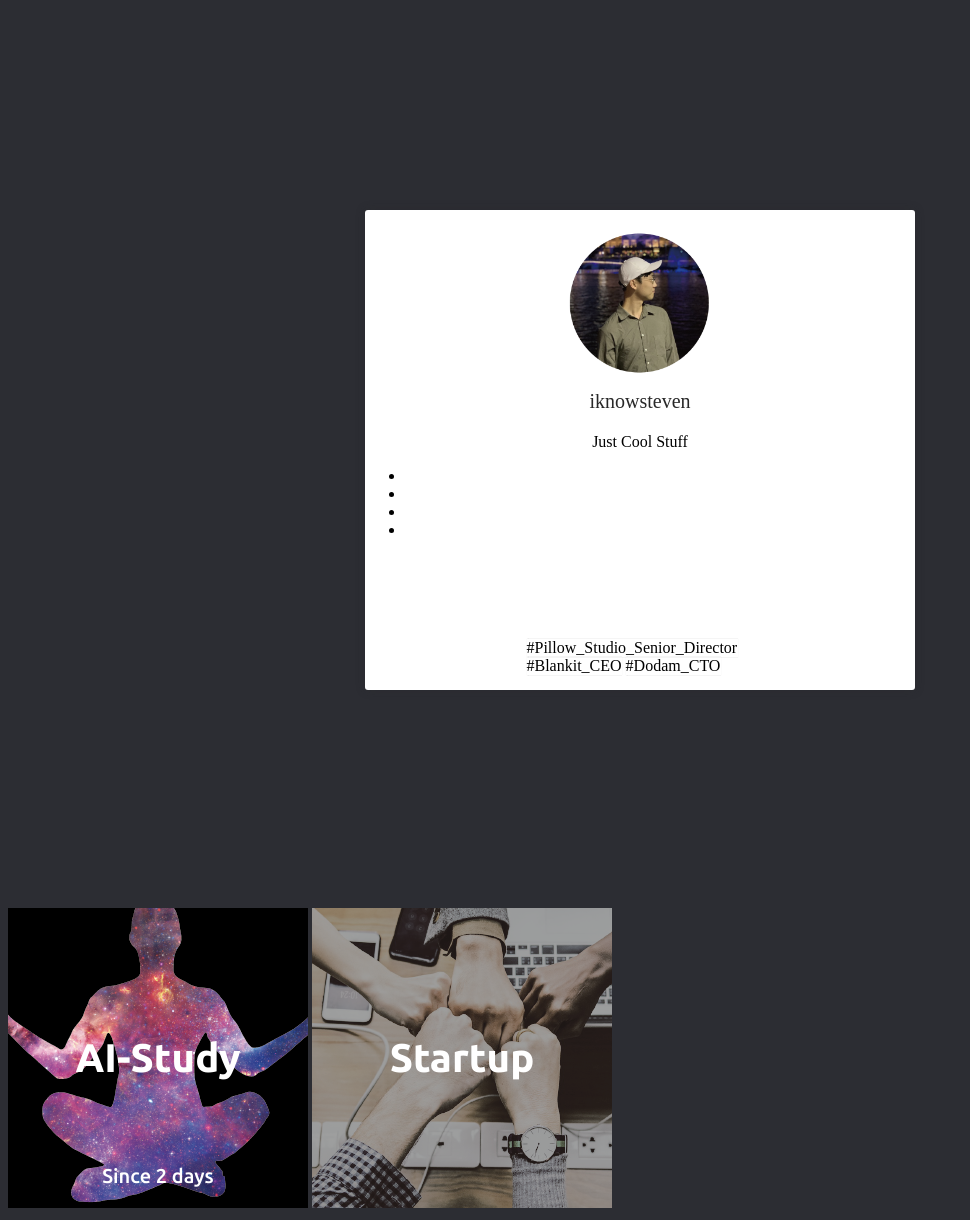
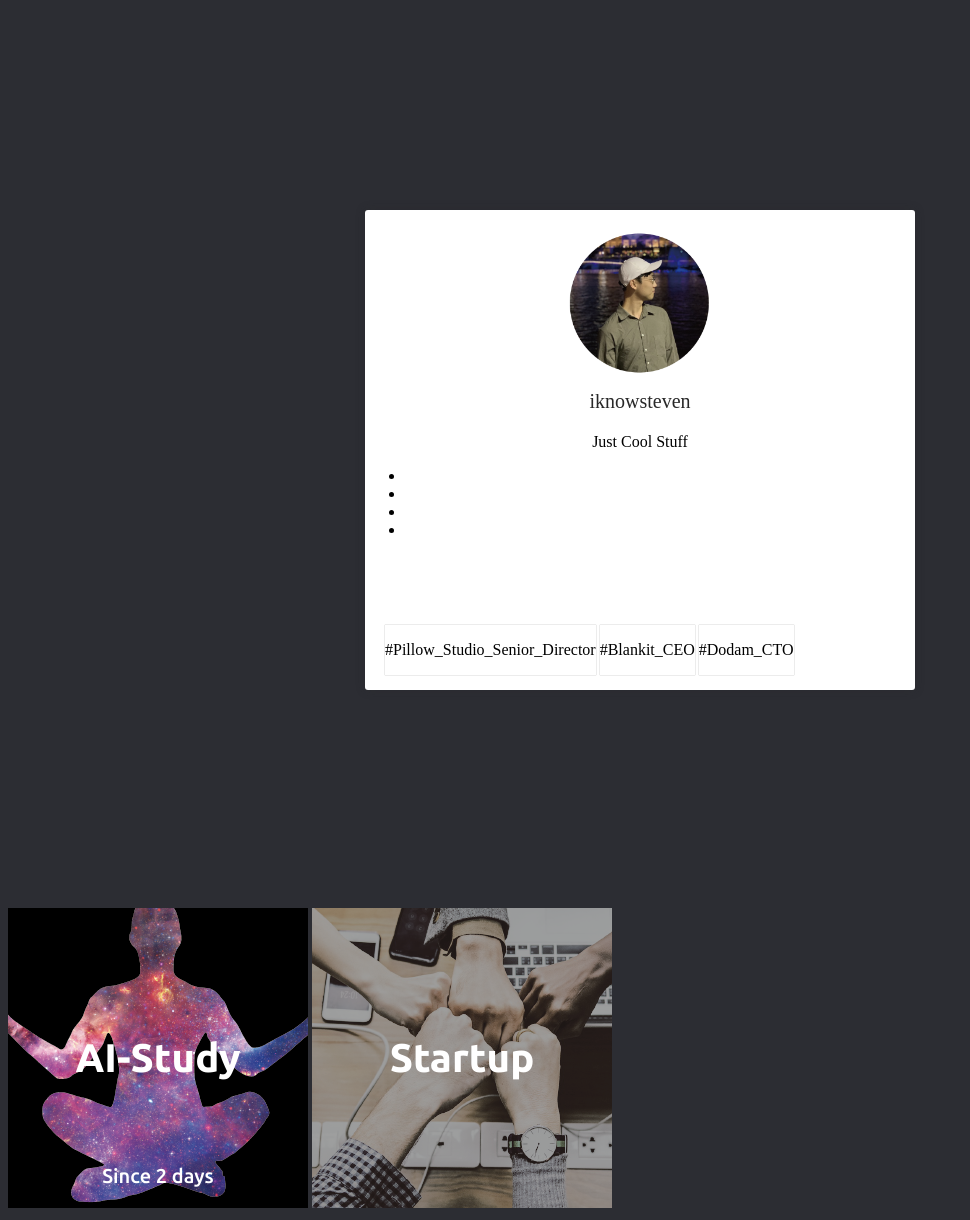
Before and after one commit to iknowSteven/iknowSteven.github.io, a Jekyll site: the page built from index.md, in a window 1280 px wide. Shown: the whole page, without its empty margins (0-970 px from the left). Built offline with Jekyll 4.4.1, drawn with Linux system fonts in a browser that asks for light colours; our own code applies the rules of GitHub Pages for plain Markdown files.

Commit message:
no message

```diff
--- a/assets/css/home.css
+++ b/assets/css/home.css
@@ -55,7 +55,7 @@ html {
 }
 
 #home_main_bio_container {
-    margin-left: 1em;
+    width: 95%;
     max-width: 510px;
     position: absolute;
     left: 50%;
@@ -66,4 +66,6 @@ html {
 .home_main_bio {
     display: inline-block;
     box-shadow: 0 0 1px 0 rgba(40,40,40,0.5);
+    height: 50px;
+    line-height: 50px;
 }
```
